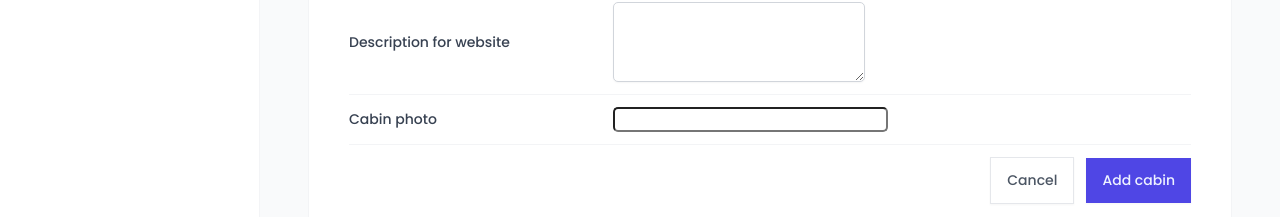
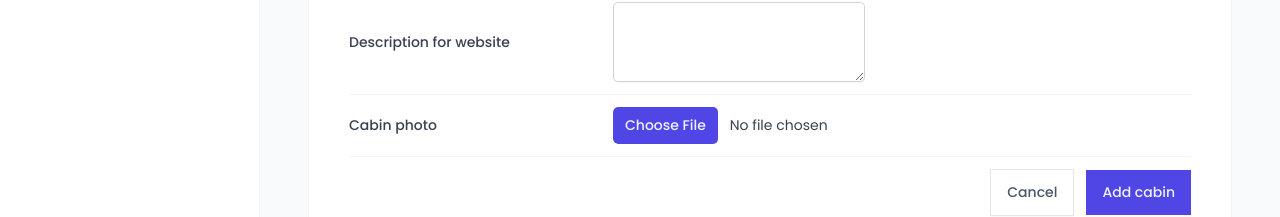
Before and after one commit to ShawnRSidwell/the-wild-oasis, a React (Vite) app: page /cabins in a window 1280 px wide. Both pictures are taken after a click on the button "Add new cabin". Shown: the part 575-792 px from the top of the page. Built offline with nearby package versions, Linux system fonts and the light colour scheme; no server answers; the database is empty; a web font is replaced by a local one.

Commit message:
Add image uploading

```diff
--- a/src/features/cabins/CreateCabinForm.jsx
+++ b/src/features/cabins/CreateCabinForm.jsx
@@ -63,7 +63,7 @@ function CreateCabinForm() {
   });
 
   function onSubmit(data) {
-    mutate(data);
+    mutate({ ...data, image: data.image[0] });
   }
 
   function onError(errors) {
@@ -133,74 +133,12 @@ function CreateCabinForm() {
       </FormRow>
 
       <FormRow label="Cabin photo">
-        <FileInput id="image" accept="image/*" />
-      </FormRow>
-
-      {/*
-      <FormRow>
-        <Label htmlFor="name">Cabin name</Label>
-        <Input
-          type="text"
-          id="name"
-          {...register("name", { required: "This field is required" })}
-        />
-        {errors?.name?.message && <Error>{errors.name.message}</Error>}
-      </FormRow>
-
-      <FormRow>
-        <Label htmlFor="maxCapacity">Maximum capacity</Label>
-        <Input
-          type="number"
-          id="maxCapacity"
-          {...register("maxCapacity", {
-            required: "This field is required",
-            min: { value: 1, message: "Capacity should be at least 1" },
-          })}
+        <FileInput
+          id="image"
+          accept="image/*"
+          {...register("image", { required: "This field is required" })}
         />
       </FormRow>
-
-      <FormRow>
-        <Label htmlFor="regularPrice">Regular price</Label>
-        <Input
-          type="number"
-          id="regularPrice"
-          {...register("regularPrice", {
-            required: "This field is required",
-            min: { value: 1, message: "Price should be greater than a dollar" },
-          })}
-        />
-      </FormRow>
-
-      <FormRow>
-        <Label htmlFor="discount">Discount</Label>
-        <Input
-          type="number"
-          id="discount"
-          defaultValue={0}
-          {...register("discount", {
-            required: "This field is required",
-            validate: (value) =>
-              value <= getValues().regularPrice ||
-              "Discount should be less than regular price",
-          })}
-        />
-      </FormRow>
-
-      <FormRow>
-        <Label htmlFor="description">Description for website</Label>
-        <Textarea
-          type="number"
-          id="description"
-          defaultValue=""
-          {...register("description", { required: "This field is required" })}
-        />
-      </FormRow>
-
-      <FormRow>
-        <Label htmlFor="image">Cabin photo</Label>
-        <FileInput id="image" accept="image/*" />
-      {/* </FormRow> */}
-
       <FormRow>
         <Button variation="secondary" type="reset">
           Cancel
--- a/src/services/apiCabins.js
+++ b/src/services/apiCabins.js
@@ -1,4 +1,4 @@
-import supabase from "./supabase";
+import supabase, { supabaseUrl } from "./supabase";
 
 export async function getCabins() {
   const { data, error } = await supabase.from("cabins").select("*");
@@ -12,9 +12,17 @@ export async function getCabins() {
 }
 
 export async function createCabin(newCabin) {
+  // 1. Create cabin
+  const imageName = `${Math.random()}-${newCabin.image.name}`.replaceAll(
+    "/",
+    ""
+  );
+
+  const imagePath = `${supabaseUrl}/storage/v1/object/public/cabin-images/${imageName}`;
+
   const { data, error } = await supabase
     .from("cabins")
-    .insert([newCabin])
+    .insert([{ ...newCabin, image: imagePath }])
     .select();
 
   if (error) {
@@ -22,6 +30,19 @@ export async function createCabin(newCabin) {
     throw new Error("Cabins could not be created");
   }
 
+  // 2. Upload image to supabase storage
+  const { error: storageError } = await supabase.storage
+    .from("cabin-images")
+    .upload(imageName, newCabin.image);
+
+  //Delete cabin if there is error uploading image.
+  if (storageError) {
+    await supabase.from("cabins").delete().eq("id", data.id);
+    console.error(storageError);
+    throw new Error(
+      "Cabin image could not be uploaded and cabin was not created."
+    );
+  }
   return data;
 }
 
--- a/src/services/supabase.js
+++ b/src/services/supabase.js
@@ -1,5 +1,5 @@
 import { createClient } from "@supabase/supabase-js";
-const supabaseUrl = "https://depfbcqhhmlfcmqjzsdi.supabase.co";
+export const supabaseUrl = "https://depfbcqhhmlfcmqjzsdi.supabase.co";
 const supabaseKey =
   "eyJhbGciOiJIUzI1NiIsInR5cCI6IkpXVCJ9.eyJpc3MiOiJzdXBhYmFzZSIsInJlZiI6ImRlcGZiY3FoaG1sZmNtcWp6c2RpIiwicm9sZSI6ImFub24iLCJpYXQiOjE3MDQ1ODY2MDUsImV4cCI6MjAyMDE2MjYwNX0.TpKk7pX0cW4crz3kTxv_1z-OLbecWXEeg4RqoWaJ5F4";
 const supabase = createClient(supabaseUrl, supabaseKey);
--- a/src/ui/FileInput.jsx
+++ b/src/ui/FileInput.jsx
@@ -1,6 +1,6 @@
 import styled from "styled-components";
 
-const FileInput = styled.input`
+const FileInput = styled.input.attrs({ type: "file" })`
   font-size: 1.4rem;
   border-radius: var(--border-radius-sm);
 
```
